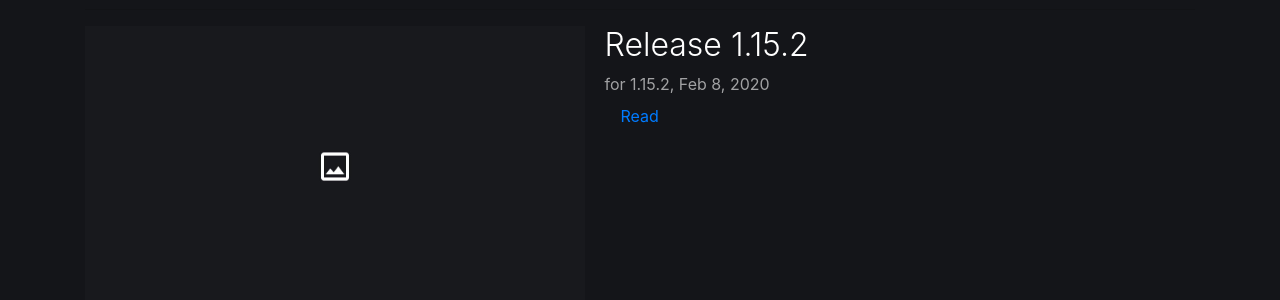
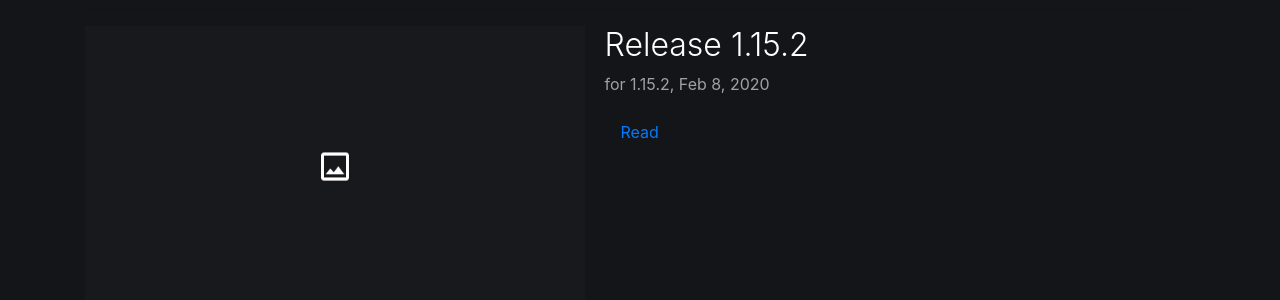
Before and after one commit to Faithful3D/Website, a Jekyll site: the page built from index.html, in a window 1280 px wide. Shown: the part 986-1286 px from the top of the page. Built offline with Jekyll 4.4.1, drawn with Linux system fonts in a browser that asks for light colours.

Commit message:
tweaked again

```diff
--- a/index.html
+++ b/index.html
@@ -90,7 +90,9 @@ description: There it is! The official Website made by hand!
   <h2>Release 1.15.2</h2>
   <p>
     for 1.15.2, Feb 8, 2020
-    <a class="nav-link" href="release_1_15_2">Read</a>
+  </p>
+  <p>
+    <a class="nav-link active" href="release_1_15_2">Read</a>
   </p>
 </div>
 
--- a/release_1_15_2.html
+++ b/release_1_15_2.html
@@ -4,9 +4,7 @@ separatedTitle: Release 1.15.2
 description: Changelog for the 1.15.2
 ---
 
-<div>
-	<img src="./image/home/no_img.jpg" alt="Minecraft Screenshot">
-</div>
+<img src="./image/home/no_img.jpg" class="mx-auto d-block" alt="Minecraft Screenshot">
 
 <div>
 	<h2 align="center">Added</h2>
```
